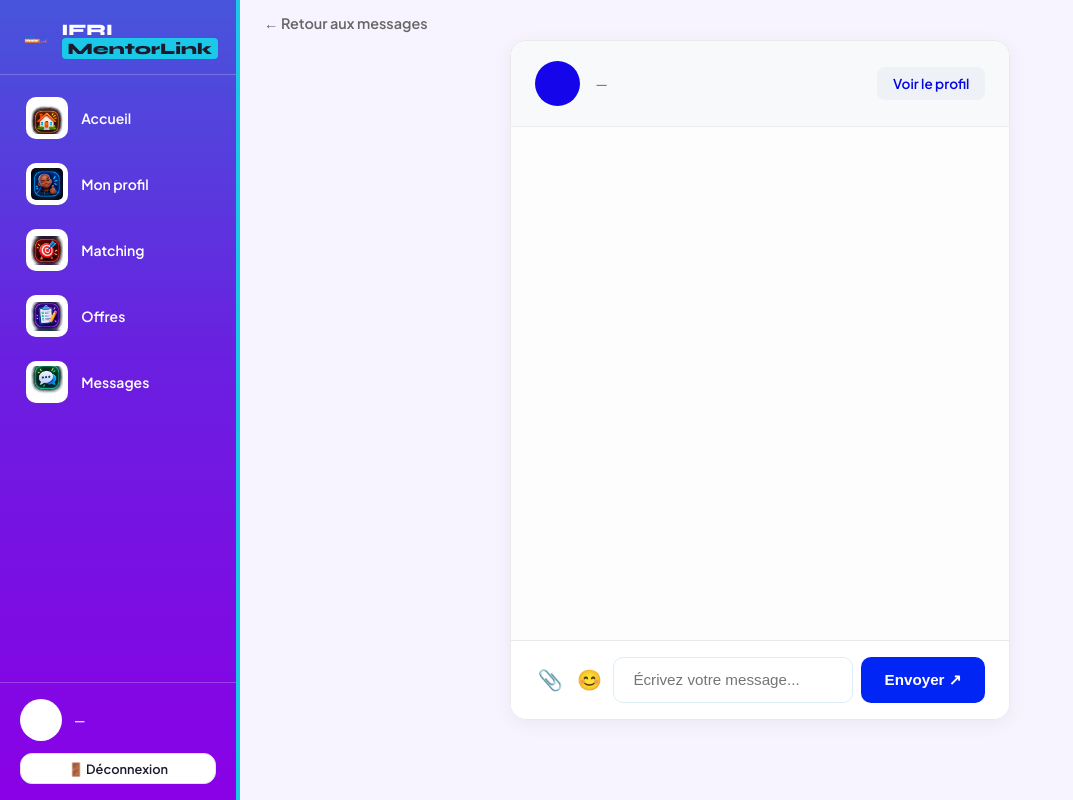
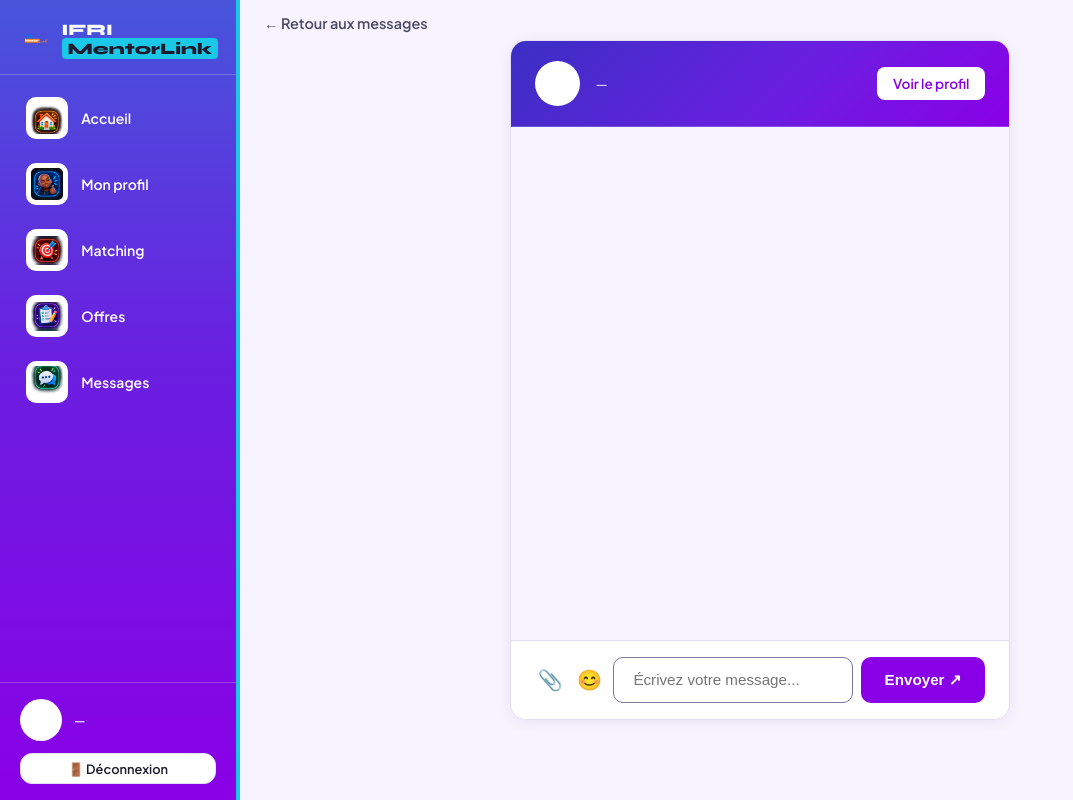
Before and after one commit to Amen-pixel/IFRI-MentorLink, a Flask app: template templates/conversation.html in a window 1280 px wide. Shown: the whole page, without its empty margins (0-1073 px from the left). Run offline with Flask 3, Linux system fonts and the light colour scheme; the template is opened without the code that fills it, so the values that code supplies are empty; some libraries are stand-ins or nearby versions.

Commit message:
Refactor styles in conversation.html with CSS variables

```diff
--- a/templates/conversation.html
+++ b/templates/conversation.html
@@ -11,10 +11,10 @@
         height: calc(100vh - 120px);
         max-width: 900px;
         margin: 0 auto;
-        background: #ffffff;
+        background: var(--bg-card);
         border-radius: 16px;
-        box-shadow: 0 4px 20px rgba(0, 0, 0, 0.05);
-        border: 1px solid #eaeaea;
+        box-shadow: var(--shadow);
+        border: 1.5px solid var(--border-color);
         overflow: hidden;
     }
 
@@ -22,16 +22,16 @@
         display: flex;
         align-items: center;
         padding: 1.25rem 1.5rem;
-        background: #f8f9fa;
-        border-bottom: 1px solid #eaeaea;
+        background: var(--gradient-dark);
+        border-bottom: 1px solid rgba(255, 255, 255, 0.2);
         gap: 1rem;
     }
 
     .chat-header .avatar {
         width: 45px;
         height: 45px;
-        background: #1405ea;
-        color: white;
+        background: #FFFFFF;
+        color: var(--violet);
         border-radius: 50%;
         display: flex;
         align-items: center;
@@ -47,20 +47,20 @@
     .interlocuteur-info h2 {
         font-size: 1.1rem;
         margin: 0;
-        color: #1a1a1a;
+        color: #FFFFFF;
         font-family: 'Syne', sans-serif;
     }
 
     .interlocuteur-info p {
         font-size: 0.85rem;
-        color: #666;
+        color: rgba(255, 255, 255, 0.92);
         margin: 0;
     }
 
     .btn-profil {
         padding: 0.5rem 1rem;
-        background: #eef2f7;
-        color: #0606e4;
+        background: #FFFFFF;
+        color: var(--accent);
         border-radius: 8px;
         text-decoration: none;
         font-weight: 600;
@@ -78,7 +78,7 @@
 
     .btn-retour {
         display: inline-block;
-        color: #666;
+        color: var(--text-soft);
         text-decoration: none;
         font-weight: 600;
         font-size: 0.9rem;
@@ -97,7 +97,7 @@
         display: flex;
         flex-direction: column;
         gap: 1rem;
-        background: #fdfdfd;
+        background: var(--bg-card-flat);
     }
 
     /* Badge de séparation de date (Style WhatsApp) */
@@ -199,8 +200,8 @@
         position: relative;
         display: flex;
         padding: 1rem 1.5rem;
-        background: #ffffff;
-        border-top: 1px solid #eaeaea;
+        background: var(--bg-card);
+        border-top: 1px solid var(--border-color);
         gap: 0.5rem;
         align-items: center;
     }
@@ -221,27 +222,27 @@
     .message-form input[type="text"] {
         flex-grow: 1;
         padding: 0.85rem 1.2rem;
-        border: 1px solid #dcedf8;
+        border: 1.5px solid var(--border-input);
         border-radius: 10px;
         outline: none;
         font-size: 0.95rem;
-        background: #ffffff;
-        color: #1a1a1a;
+        background: var(--bg-card);
+        color: var(--text-main);
         transition: all 0.2s;
     }
 
     /* Focus : fond blanc et texte sombre lisible */
     .message-form input[type="text"]:focus {
-        border-color: #0125f4;
+        border-color: var(--accent);
         background: #ffffff;
-        color: #1a1a1a;
-        box-shadow: 0 0 0 3px rgba(1, 37, 244, 0.15);
+        color: var(--text-main);
+        box-shadow: 0 0 0 3px rgba(27, 200, 232, 0.4);
     }
 
     .message-form button[type="submit"] {
         padding: 0.85rem 1.5rem;
-        background: #0125f4;
-        color: white;
+        background: var(--accent);
+        color: var(--on-accent);
         border: none;
         border-radius: 10px;
         font-weight: 600;
```
Also changed, not shown: other parts of templates/conversation.html (+16 -15 lines).
